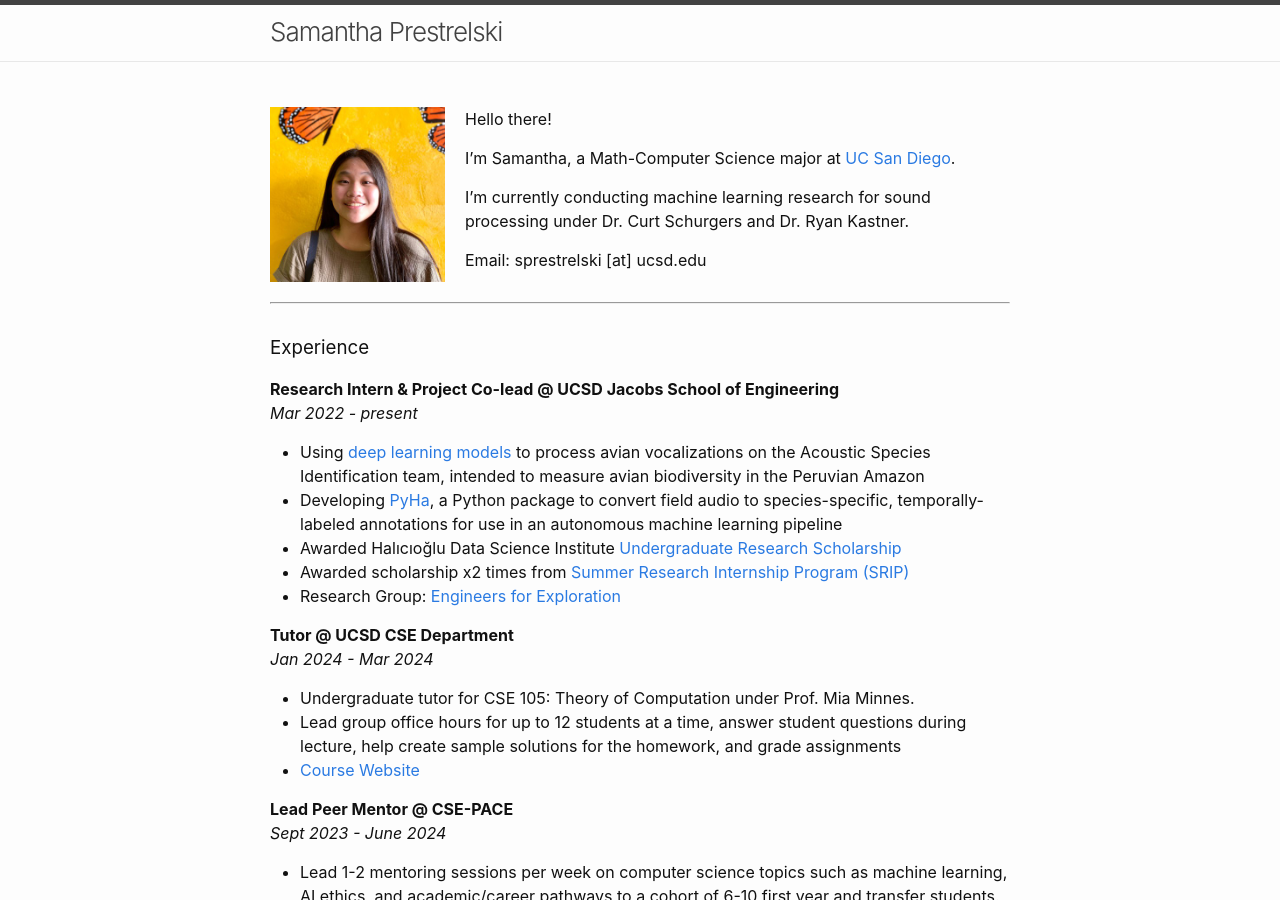
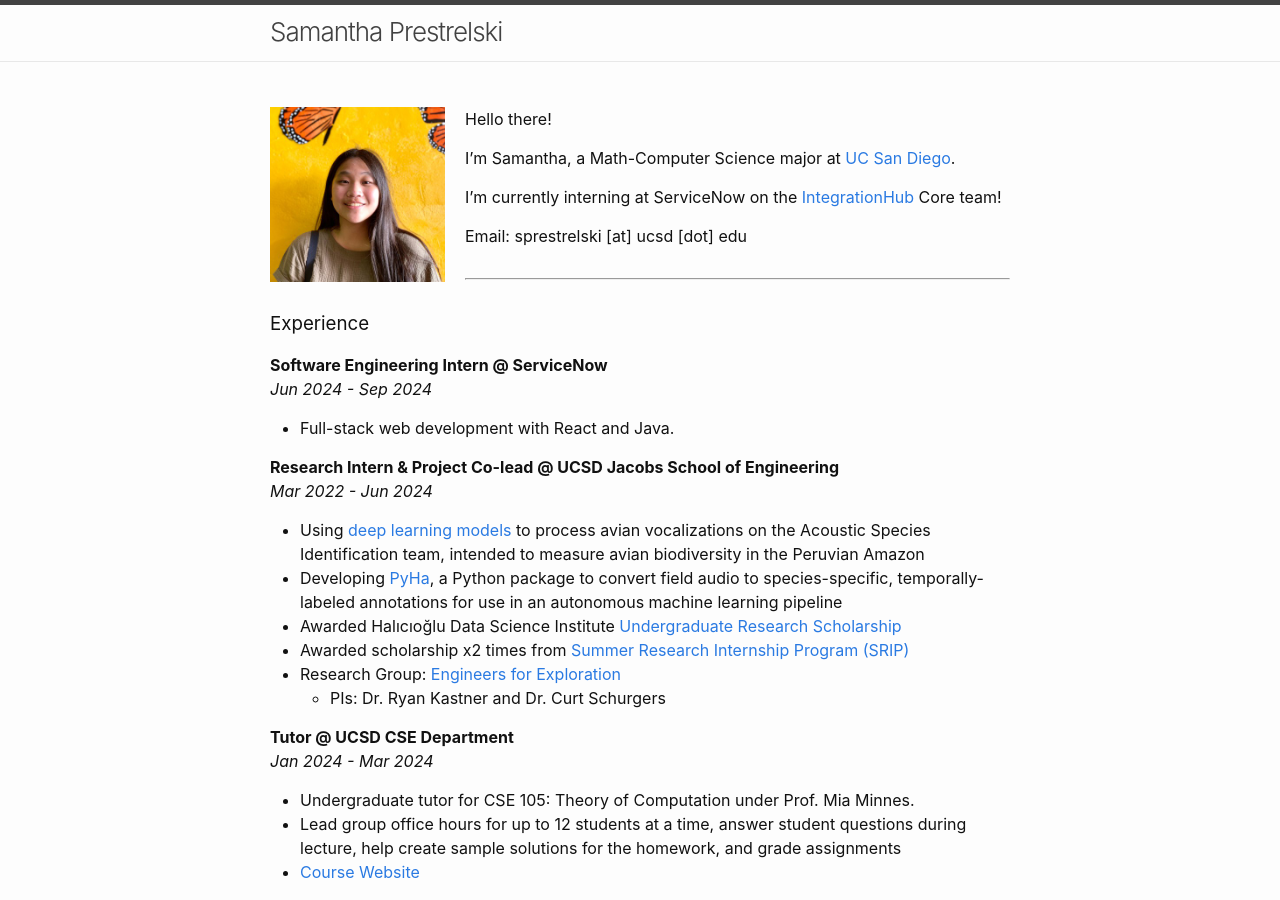
Before and after one commit to sprestrelski/portfolio, a Jekyll site: the page built from index.md, in a window 1280 px wide and 900 px high. Built offline with Jekyll 4.4.1, drawn with Linux system fonts in a browser that asks for light colours; some of the changed text lies outside the part shown.

Commit message:
docs: update for summer 24

```diff
--- a/index.md
+++ b/index.md
@@ -7,19 +7,24 @@ Hello there!
 
 I'm Samantha, a Math-Computer Science major at [UC San Diego](https://ucsd.edu/).
 
-I'm currently conducting machine learning research for sound processing under Dr. Curt Schurgers and Dr. Ryan Kastner.
+I'm currently interning at ServiceNow on the [IntegrationHub](https://www.servicenow.com/products/integration-hub.html) Core team!
 
-Email: sprestrelski \[at\] ucsd.edu
+Email: sprestrelski \[at\] ucsd \[dot\] edu
 
 * * *
 ### Experience
+**Software Engineering Intern @ ServiceNow**
+*Jun 2024 - Sep 2024*
+- Full-stack web development with React and Java.
+
 **Research Intern & Project Co-lead @ UCSD Jacobs School of Engineering**
-*Mar 2022 - present*
+*Mar 2022 - Jun 2024*
 - Using [deep learning models](https://github.com/UCSD-E4E/acoustic-multiclass-training) to process avian vocalizations on the Acoustic Species Identification team, intended to measure avian biodiversity in the Peruvian Amazon
 - Developing [PyHa](https://github.com/UCSD-E4E/PyHa/), a Python package to convert field audio to species-specific, temporally-labeled annotations for use in an autonomous machine learning pipeline
 - Awarded Halıcıoğlu Data Science Institute [Undergraduate Research Scholarship](https://datascience.ucsd.edu/32-undergraduate-scholarships/)
 - Awarded scholarship x2 times from [Summer Research Internship Program (SRIP)](https://www.ece.ucsd.edu/undergraduate/SRIP)
 - Research Group: [Engineers for Exploration](https://e4e.ucsd.edu)
+  - PIs: Dr. Ryan Kastner and Dr. Curt Schurgers
 
 **Tutor @ UCSD CSE Department**
 *Jan 2024 - Mar 2024*
@@ -93,17 +98,21 @@ Stack: Express, Heroku, and PostgreSQL
 - [CSE 105: Theory of Computation](https://theory-cs.github.io/website/courseInfo.html)
 - [CSE 110: Software Engineering](https://sites.google.com/ucsd.edu/cse110fall2023/home)
   - [Project Repository: PantryPal](https://github.com/sprestrelski/pantrypal)
+- [CSE 130: Programming Languages: Principles and Paradigms](https://nadia-polikarpova.github.io/cse130-web/)
 - CSE 140: Components and Design Techniques for Digital Systems
 - CSE 140L: Digital Systems Laboratory
+- CSE 141: Introduction to Computer Architecture
 - [CSE 145: Embedded Systems Design Project](https://kastner.ucsd.edu/ryan/cse145/)
   - [Project Report](https://drive.google.com/file/d/1SXEis3fDLvjq8cCrmwD2GHVhplUxQ8rj/view)
   - [Project Documentation](https://github.com/UCSD-E4E/acoustic-multiclass-training/blob/main/documentation/cse_145_report.md)
 - CSE 191: Inclusive CS Instruction: CS Education From Theory To Practice
   - [Archive of Seminar Material](https://inclusivecs.github.io/)
-- [COGS 108](https://github.com/COGS108): Data Science in Practice
+- [COGS 108: Data Science in Practice](https://github.com/COGS108)
   - [Project Report: Smog Walkability Analysis](https://github.com/sprestrelski/smog-walkability-analysis/blob/main/Report.ipynb)
 - COGS 118B: Unsupervised Machine Learning
   - [Project Report: Heart Disease Prediction](https://github.com/sprestrelski/heart-disease-prediction)
+- COGS 188: Artificial Intelligence Algorithms
+  - [Project Report: Reinforcement Learning to Avoid Antagonistic Vehicles](https://github.com/YashPatki02/HighwayEnv-COGS188/blob/master/writeup.ipynb)
 - LTCS 180: Programming for the Humanities
   - [Project Report: Multilingual Sentiment Analysis in News](https://github.com/sprestrelski/multilingual-sentiment-analysis)
 - MATH 18: Linear Algebra
```
Also changed, not shown: other parts of index.md (+1 -1 lines).
